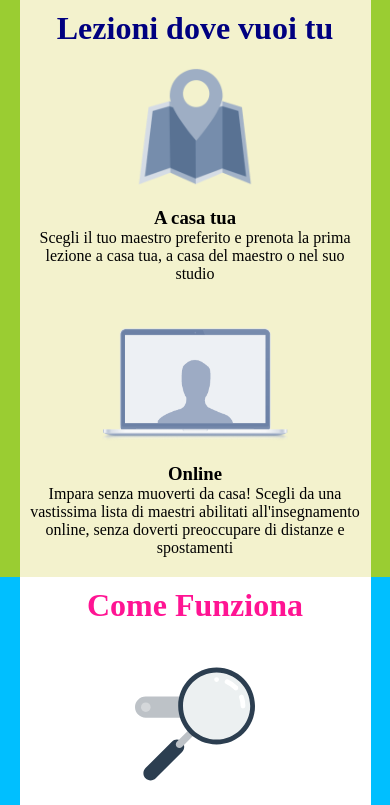
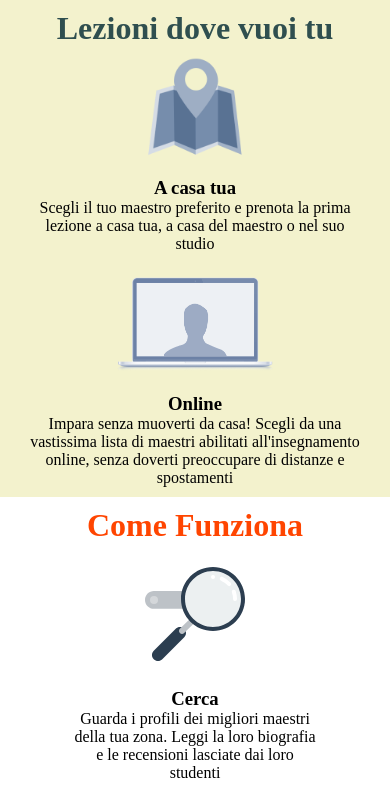
Before and after one commit to marcocor25/html-css-resp-wannabe, a plain HTML site: page index.html in a window 390 px wide. Shown: the top 805 px of the page. Drawn offline with Linux system fonts and the light colour scheme.

Commit message:
[Correzione bug viewport] | Esercizio completato!

```diff
--- a/app.css
+++ b/app.css
@@ -1,46 +1,3 @@
-/* SMARTPHONE */
-
-@media screen and (max-width: 480px) {
-    * {
-      margin: 0;
-      padding: 0;
-      box-sizing: border-box;
-    }
-
-    .row {
-      width: 100%;
-      margin-top: 0;
-      padding-top: 10px;
-      background: #F3F2CD;
-    }
-
-    #lezioni .row>.left, #lezioni .row>.right {
-        width: 100%;
-        padding: 10px 5px;
-        float: none;
-    }
-
-    #steps .row>.left, #steps .row>.central, #steps .row>.right {
-        width: 100%;
-        padding: 20px 50px;
-        float: none;
-    }
-
-    #steps .row {
-        background: white
-    }
-
-    #why .row>.first, #why .row>.second, #why .row>.third {
-        width: 100%;
-        margin-top: 0;
-        padding: 10px 10px;
-    }
-
-    img {
-        height: 100px
-    }
-}
-
 /* TABLET */
 
 @media screen and (max-width: 900px) {
@@ -61,7 +18,7 @@
     }
 
     #lezioni h1 {
-        color: navy;
+        color: darkslateblue;
     }
 
     #lezioni .row>.left, #lezioni .row>.right {
@@ -86,7 +43,7 @@
     }
 
     #why h1 {
-        color: navy;
+        color: darkslateblue;
     }
 
     #why .row>.first, #why .row>.second, #why .row>.third {
@@ -113,3 +70,61 @@
         margin-bottom: 20px;
     }
 }
+
+/* SMARTPHONE */
+
+@media screen and (max-width: 480px) {
+    * {
+      margin: 0;
+      padding: 0;
+      box-sizing: border-box;
+    }
+
+    .row {
+      width: 100%;
+      margin-top: 0;
+      padding-top: 10px;
+    }
+
+    #lezioni h1 {
+        color: darkslategray;
+    }
+
+    #lezioni .row>.left, #lezioni .row>.right {
+        width: 100%;
+        padding: 10px 5px;
+        float: none;
+    }
+
+    #steps h1 {
+        color: orangered;
+    }
+
+    #steps .row>.left, #steps .row>.central, #steps .row>.right {
+        width: 100%;
+        padding: 20px 50px;
+        float: none;
+    }
+
+    #why h1 {
+        color: darkslategray;
+    }
+
+    #why .row>.first, #why .row>.second, #why .row>.third {
+        width: 100%;
+        margin-top: 0;
+        padding: 10px 10px;
+    }
+
+    #lezioni, #why {
+        background: #F3F2CD;
+    }
+
+    #steps {
+        background: white;
+    }
+
+    img {
+        height: 100px
+    }
+}
```
